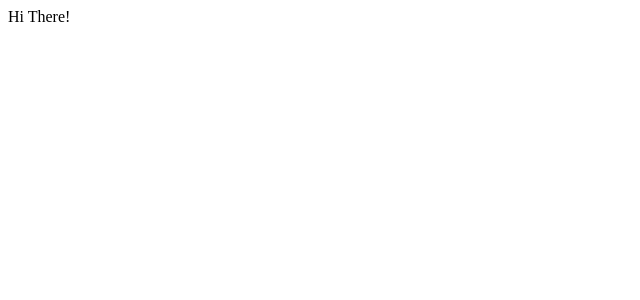
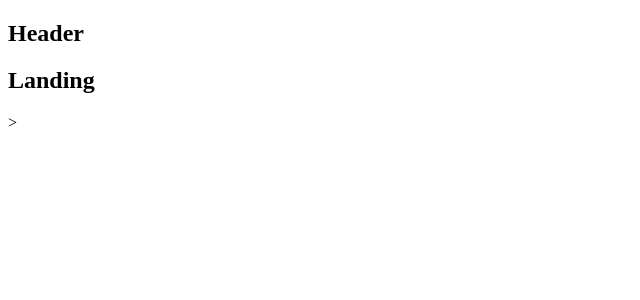
Before and after one commit to wrongeric/FeedbackApplication, a React (Create React App) app in the folder client/: page / in a window 1280 px wide. Shown: the top 300 px of the page, without its empty margins (0-640 px from the left). Built offline with nearby package versions, Linux system fonts and the light colour scheme.

Commit message:
added react-router and basic routing for components

```diff
--- a/client/src/components/App.js
+++ b/client/src/components/App.js
@@ -1,7 +1,24 @@
 import React from "react";
+import { BrowserRouter, Route } from "react-router-dom";
+
+const Header = () => <h2>Header</h2>;
+const Dashboard = () => <h2>Dashboard</h2>;
+const SurveyNew = () => <h2>New Survey</h2>;
+const Landing = () => <h2>Landing</h2>;
 
 const App = () => {
-  return <div>Hi There!</div>;
+  return (
+    <div>
+      <BrowserRouter>
+        <div>
+          <Header />
+          <Route exact path="/" component={Landing} />
+          <Route exact path="/surveys" component={Dashboard} />
+          <Route path="/surveys/new" component={SurveyNew} />>
+        </div>
+      </BrowserRouter>
+    </div>
+  );
 };
 
 export default App;
--- a/client/src/index.js
+++ b/client/src/index.js
@@ -4,8 +4,9 @@
 import { createStore, applyMiddleware } from "redux";
 
 import App from "./components/App";
+import reducers from "./reducers";
 
-const store = createStore(() => [], {}, applyMiddleware());
+const store = createStore(() => reducers, {}, applyMiddleware());
 
 ReactDOM.render(
   <Provider store={store}>
--- /dev/null
+++ b/client/src/reducers/authReducer.js
@@ -0,0 +1,6 @@
+export default function(state = {}, action) {
+  switch (action.type) {
+    default:
+      return state;
+  }
+}
--- /dev/null
+++ b/client/src/reducers/index.js
@@ -0,0 +1,6 @@
+import { combineReducers } from "redux";
+import authReducer from "./authReducer";
+
+export default combineReducers({
+  auth: authReducer
+});
```
